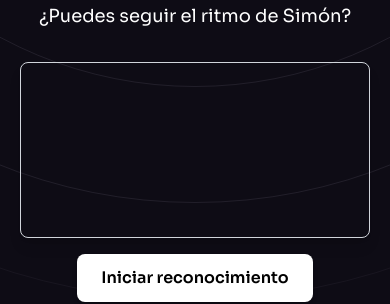
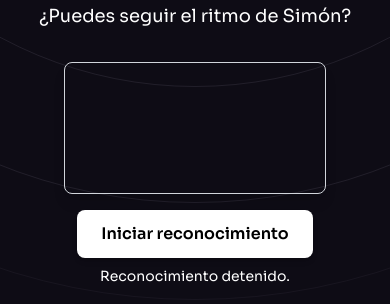
Before and after one commit to DiegoMaldonado0/Hands-AI, a React (Vite) app: page /Hands-AI/simon-dice in a window 390 px wide. Shown: the part 346-650 px from the top of the page. Built offline with nearby package versions, Linux system fonts and the light colour scheme; no server answers.

Commit message:
cambios para dispositivos moviles

```diff
--- a/src/components/Hero.jsx
+++ b/src/components/Hero.jsx
@@ -152,7 +152,7 @@ const Hero = () => {
           <div className="w-full md:w-2/3 flex flex-col items-center mx-auto">
             <video
               id="video"
-              className="w-full h-full rounded-md border border-gray-300 shadow-lg"
+              className="w-3/4 sm:w-full max-w-xs md:max-w-full rounded-lg border border-gray-300 shadow-lg mx-auto"
               autoPlay
               playsInline
               muted
@@ -190,7 +190,7 @@ const Hero = () => {
             <img
               src={sampleImage}
               alt="Sample"
-              className="w-4/5 h-auto md:w-full rounded-md shadow-lg transition-transform hover:scale-105"
+              className="w-2/3 sm:w-full md:w-auto h-auto rounded-md shadow-lg transition-transform hover:scale-105"
             />
           </div>
         </div>
--- a/src/components/Test.jsx
+++ b/src/components/Test.jsx
@@ -149,7 +149,7 @@ const Hero = () => {
           <div className="w-full md:w-1/2">
             <video
               id="video"
-              className="w-full rounded-lg border border-gray-300 shadow-lg"
+              className="w-3/4 sm:w-full max-w-xs md:max-w-full rounded-lg border border-gray-300 shadow-lg mx-auto"
               autoPlay
               playsInline
               muted
--- a/src/components/WordBuilder.jsx
+++ b/src/components/WordBuilder.jsx
@@ -286,7 +286,7 @@ const WordBuilder = () => {
           <div className="w-full md:w-1/2">
             <video
               ref={videoRef}
-              className="w-full rounded-lg border border-gray-300 shadow-lg"
+              className="w-3/4 sm:w-full max-w-xs md:max-w-full rounded-lg border border-gray-300 shadow-lg mx-auto"
               autoPlay
               playsInline
               muted
```
